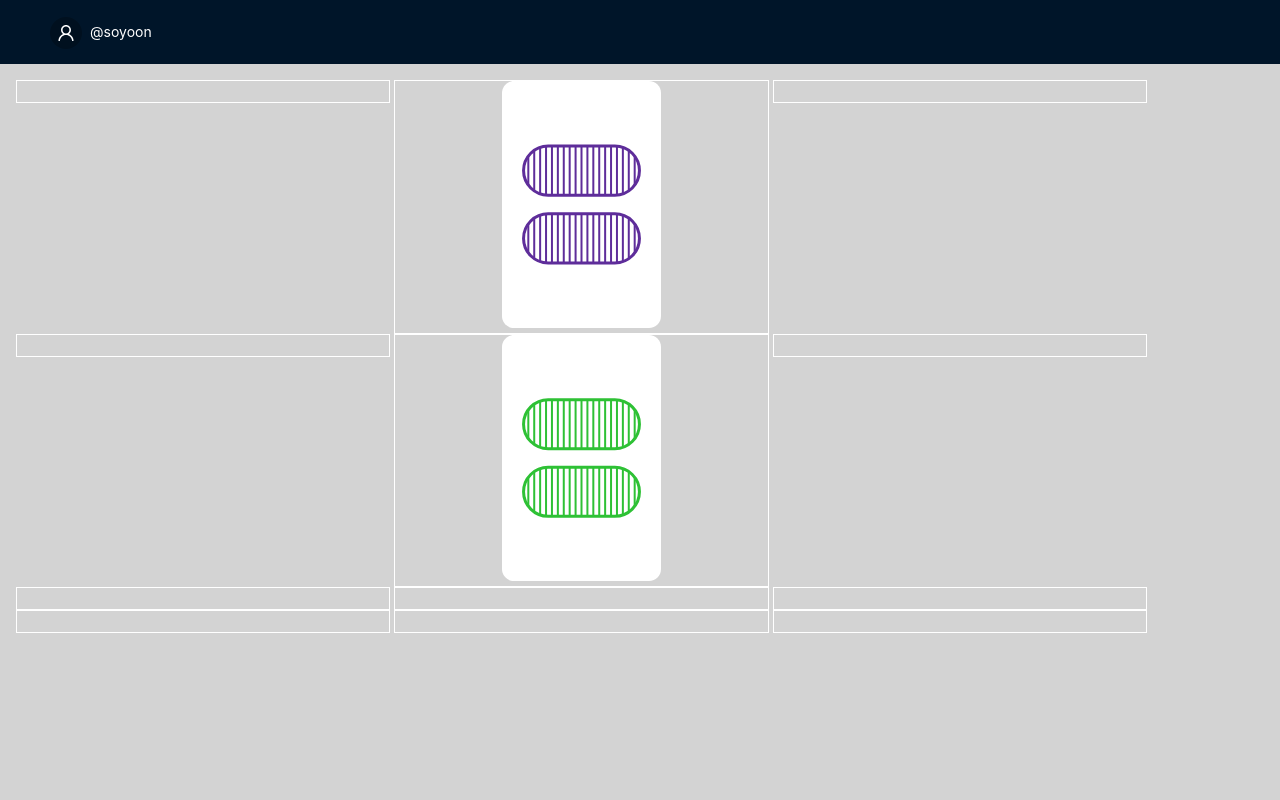
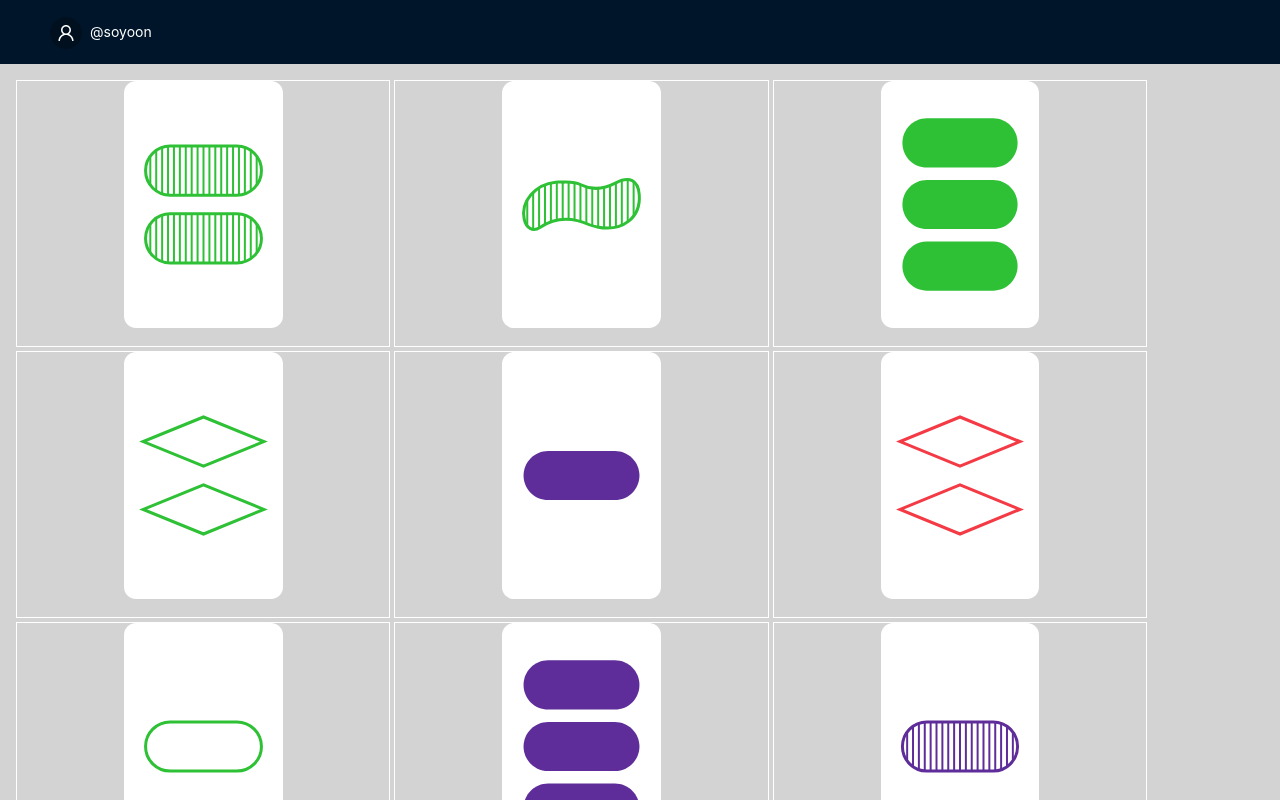
Before and after one commit to sulrung-boardgame/set-front, a React (Vite) app: page / in a window 1280 px wide. Shown: the top 800 px of the page. Built offline with nearby package versions, Linux system fonts and the light colour scheme.

Commit message:
feat: implements set logic 1

```diff
--- a/src/pages/components/Board.tsx
+++ b/src/pages/components/Board.tsx
@@ -1,13 +1,19 @@
 import { useEffect, useState } from 'react';
-import { Row } from 'antd';
 import { styled } from '@stitches/react';
-import chunk from 'lodash/chunk';
+import { difference, chunk } from 'lodash';
 
 import theme from '@/style/theme';
 import { EnColor, EnPattern, EnShape, ICard } from '@/types/board.type';
 
 import Card from './Card';
-import { isSelectedCard } from '@/common/utils';
+import {
+  isSelectedCard,
+  getDeck,
+  shuffle,
+  isSet,
+  isValidFeature,
+  anySet,
+} from '@/common/utils';
 
 const Container = styled('div', {
   background: theme.color.content,
@@ -15,122 +21,18 @@ const Container = styled('div', {
   gap: '0.25rem',
   height: '100%',
   minHeight: '1100px',
-});
-
-const BoardRow = styled(Row, {
-  gap: '0.25rem',
-  // height: 'calc(25% - 0.25rem)',
-  // marginBottom: '0.25rem',
+  display: 'flex',
+  flexWrap: 'wrap',
 });
 
 const Board = () => {
-  const [selectedList, setSelectedList] = useState<ICard[]>([]);
-  const [selectedCards, setSelectedCards] = useState<ICard[]>([]); // todo: store 에서 관리
-  const [dummy] = useState<ICard[]>([
-    {
-      id: 0,
-      color: EnColor.Red,
-      shape: EnShape.Diamond,
-      pattern: EnPattern.Empty,
-      count: 2,
-    },
-    {
-      id: 1,
-      color: EnColor.Purple,
-      shape: EnShape.Oval,
-      pattern: EnPattern.Stripted,
-      count: 2,
-    },
-    {
-      id: 2,
-      color: EnColor.Green,
-      shape: EnShape.Zigzag,
-      pattern: EnPattern.Filled,
-      count: 1,
-    },
-
-    {
-      id: 3,
-      color: EnColor.Red,
-      shape: EnShape.Zigzag,
-      pattern: EnPattern.Stripted,
-      count: 1,
-    },
-    {
-      id: 4,
-      color: EnColor.Green,
-      shape: EnShape.Oval,
-      pattern: EnPattern.Stripted,
-      count: 2,
-    },
-    {
-      id: 5,
-      color: EnColor.Green,
-      shape: EnShape.Diamond,
-      pattern: EnPattern.Empty,
-      count: 1,
-    },
-    {
-      id: 6,
-      color: EnColor.Purple,
-      shape: EnShape.Diamond,
-      pattern: EnPattern.Filled,
-      count: 1,
-    },
-    {
-      id: 7,
-      color: EnColor.Red,
-      shape: EnShape.Oval,
-      pattern: EnPattern.Filled,
-      count: 2,
-    },
-    {
-      id: 8,
-      color: EnColor.Purple,
-      shape: EnShape.Oval,
-      pattern: EnPattern.Empty,
-      count: 2,
-    },
-    {
-      id: 9,
-      color: EnColor.Green,
-      shape: EnShape.Zigzag,
-      pattern: EnPattern.Stripted,
-      count: 3,
-    },
-    {
-      id: 10,
-      color: EnColor.Purple,
-      shape: EnShape.Zigzag,
-      pattern: EnPattern.Empty,
-      count: 1,
-    },
-    {
-      id: 11,
-      color: EnColor.Green,
-      shape: EnShape.Diamond,
-      pattern: EnPattern.Filled,
-      count: 2,
-    },
-  ]);
-
-  const onClickCard = (event: React.MouseEvent<HTMLDivElement>) => {
-    const target = event.target as HTMLDivElement;
-    setSelectedList((list) => {
-      if (list.includes(target.innerText)) {
-        return list.filter((item) => item !== target.textContent);
-      }
-      const textContent = target.innerText.trim();
-      if (textContent) {
-        return [...list, textContent];
-      }
-      return list;
-    });
-  };
+  const [deck, setDeck] = useState<ICard[]>([]);
+  const [opened, setOpened] = useState<ICard[]>([]);
+  const [selectedCards, setSelectedCards] = useState<ICard[]>([]);
 
   const handleCardOnClick = (card: ICard) => {
     if (isSelectedCard(selectedCards, card)) {
-      setSelectedCards(selectedCards.filter((item) => item.id !== card.id));
+      setSelectedCards(selectedCards.filter((item) => item.key !== card.key));
     } else {
       if (selectedCards.length >= 3) return;
       setSelectedCards([...selectedCards, { ...card }]);
@@ -138,22 +40,54 @@ const Board = () => {
   };
 
   useEffect(() => {
-    console.log({ selectedList });
-  }, [selectedList]);
+    setDeck(getDeck());
+  }, []);
+
+  useEffect(() => {
+    let newList = deck.splice(0, 12);
+    let count = 0;
+    while (!anySet(newList) && count < 10) {
+      setDeck((deck) => [...shuffle(deck)]);
+      newList = deck.splice(0, 12);
+      count++;
+      console.log({ count });
+    }
+    setOpened(newList);
+  }, [deck]);
+
+  useEffect(() => {
+    console.log({ opened });
+  }, [opened]);
+
+  useEffect(() => {
+    if (selectedCards.length === 3) {
+      // claim
+
+      if (isSet(selectedCards)) {
+        alert('set');
+        // setOpened((opened) => difference(opened, selectedCards));
+        console.log({
+          opened,
+          selectedCards,
+          result: difference(opened, selectedCards),
+        });
+        setSelectedCards([]);
+      } else {
+        alert('not set');
+        setSelectedCards([]);
+      }
+    }
+  }, [selectedCards, opened]);
 
   return (
-    <Container className="board-container" onClick={onClickCard}>
-      {chunk(dummy, 3).map((row: ICard[], index: number) => (
-        <BoardRow key={index}>
-          {row.map((item) => (
-            <Card
-              key={item.id}
-              data={item}
-              onClick={handleCardOnClick}
-              selectedCards={selectedCards}
-            />
-          ))}
-        </BoardRow>
+    <Container className="board-container">
+      {opened.map((openedCard: ICard, index: number) => (
+        <Card
+          key={index}
+          data={openedCard}
+          onClick={handleCardOnClick}
+          selectedCards={selectedCards}
+        />
       ))}
     </Container>
   );
```
